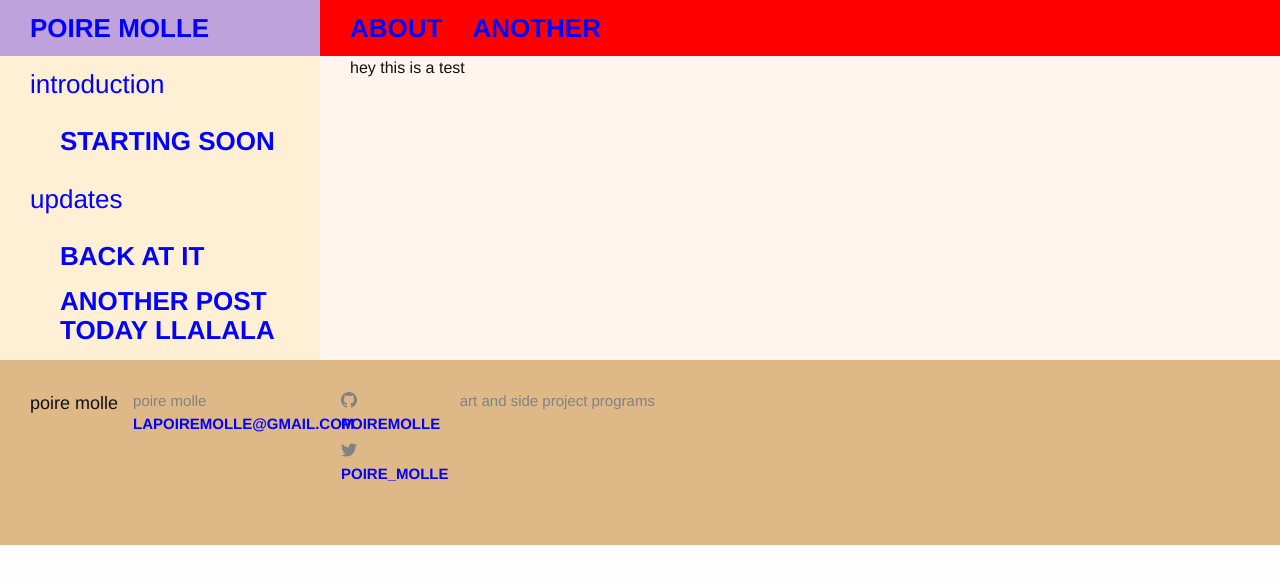
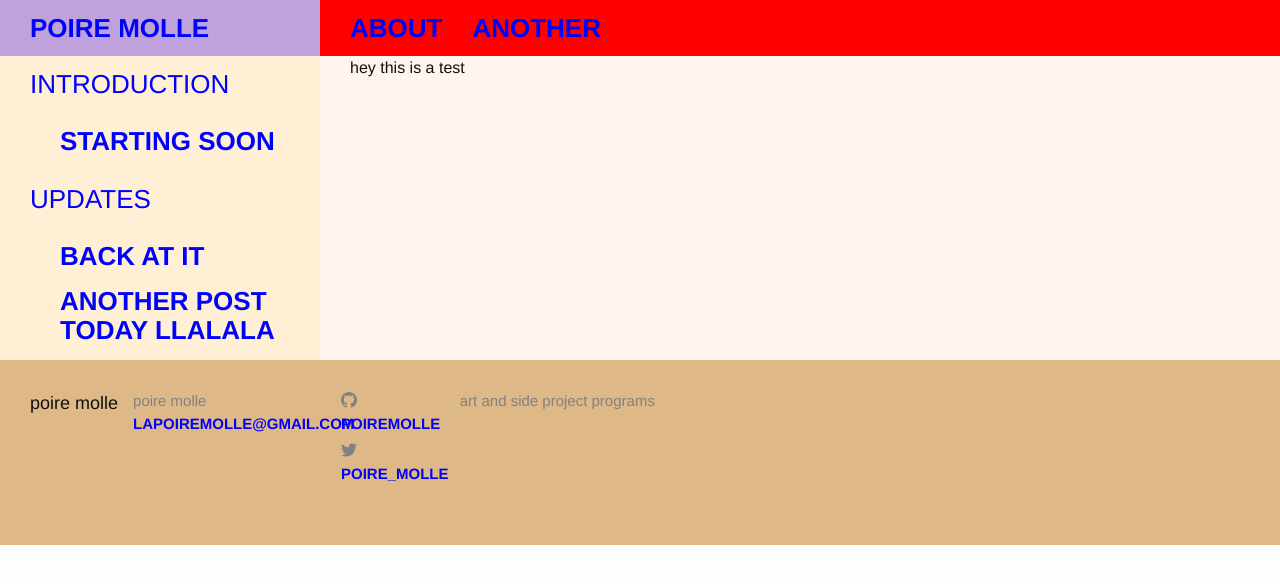
Before and after one commit to poiremolle/blog, a Jekyll site: the page built from index.md, in a window 1280 px wide. Shown: the top 584 px of the page. Built offline with Jekyll 4.4.1, drawn with Linux system fonts in a browser that asks for light colours.

Commit message:
adding an arrow to the projects tab and moving text-transform to  uppercase in shared title styles

```diff
--- a/_includes/post-list.html
+++ b/_includes/post-list.html
@@ -4,7 +4,7 @@
     <input type="checkbox" id="post-list-trigger" class="nav-trigger" />
     <label for="post-list-trigger">
         <span class="menu-icon">
-            <h2 class="post-list-heading">projects</h2>
+            <h2 class="post-list-heading">projects &#11015;</h2>
         </span>
     </label>
 
--- a/_sass/minima/_layout.scss
+++ b/_sass/minima/_layout.scss
@@ -13,9 +13,11 @@
 
 @mixin shared-title-styles {
   @include relative-font-size(1.625);
+  text-transform: uppercase;
   //font-weight: 300;
   line-height: $base-line-height * $base-font-size * 2.25 + 2;
   margin-bottom: 0;
+
 
   color: $brand-color;
   // &,
@@ -31,7 +33,6 @@
   padding-left: $spacing-unit;
   box-sizing: border-box;
 
-  text-transform: uppercase;
   background-color: $title-color;
 
   @include media-query($on-palm) {
```
